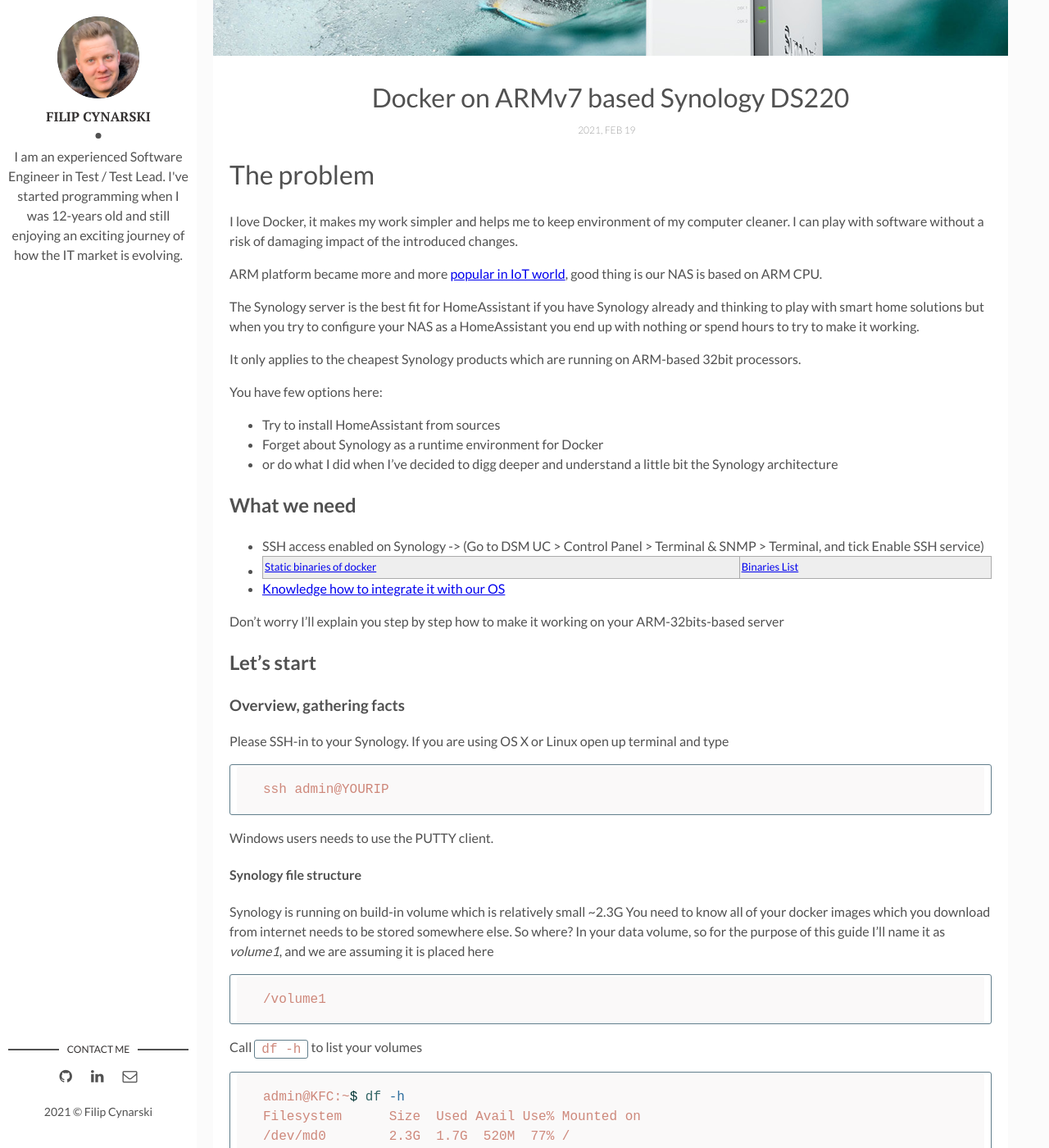
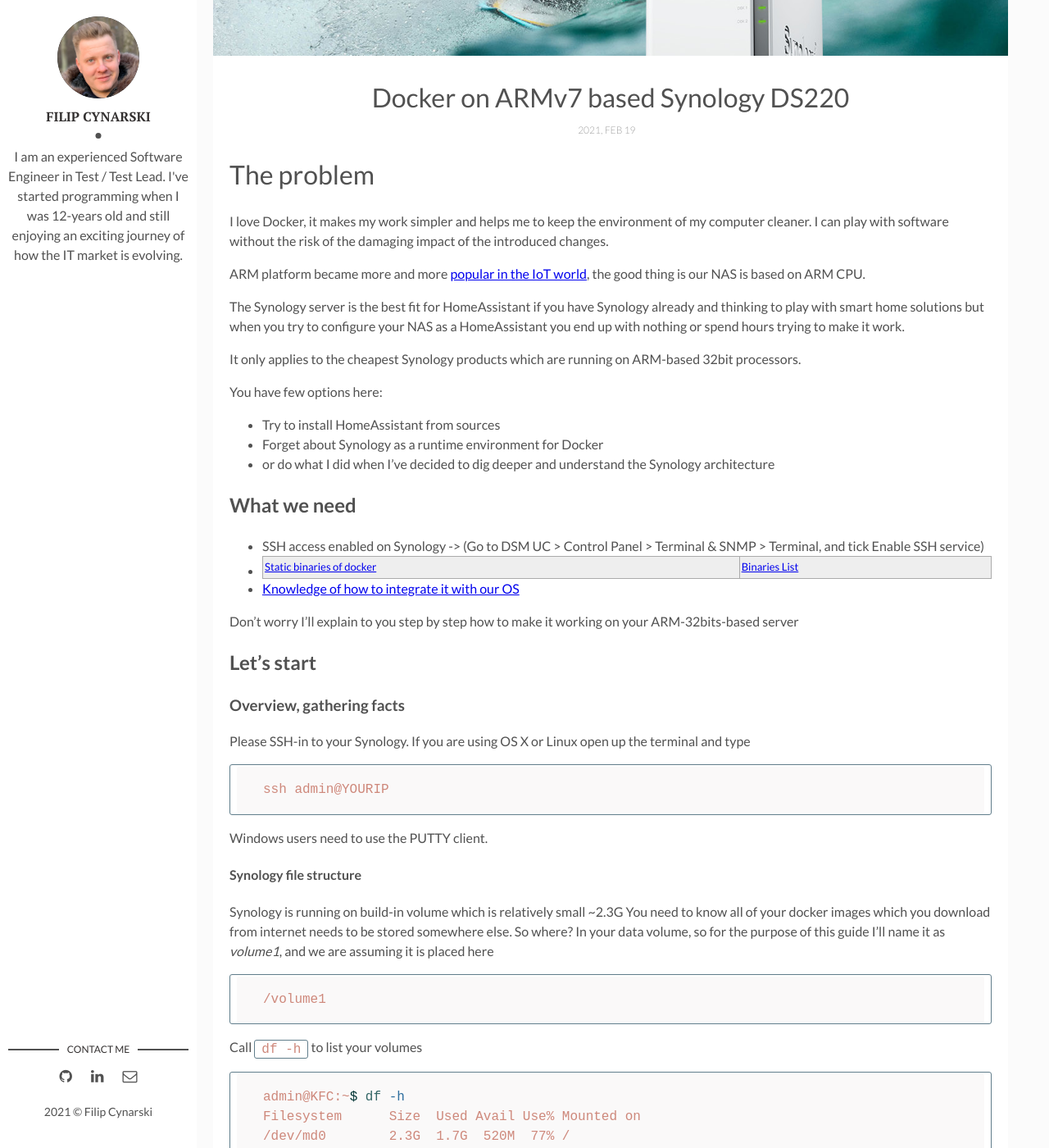
Before and after one commit to filipcynarski-software/filipcynarski-software.github.io, a Jekyll site: the page built from docs/_posts/2021-02-19-docker-on-synlogy-32bit.markdown, in a window 1280 px wide and 1400 px high, scrolled down 452 px. Shown: the whole window at 82% size. Built offline with Jekyll 4.4.1, drawn with Linux system fonts in a browser that asks for light colours; some of the changed text lies outside the part shown.

Commit message:
First version of article

````diff
--- a/docs/_posts/2021-02-19-docker-on-synlogy-32bit.markdown
+++ b/docs/_posts/2021-02-19-docker-on-synlogy-32bit.markdown
@@ -10,40 +10,40 @@
 
 # The problem
 
-I love Docker, it makes my work simpler and helps me to keep environment of my computer cleaner.
-I can play with software without a risk of damaging impact of the introduced changes.
+I love Docker, it makes my work simpler and helps me to keep the environment of my computer cleaner.
+I can play with software without the risk of the damaging impact of the introduced changes.
 
-ARM platform became more and more [popular in IoT world](https://collabnix.com/building-arm-based-docker-images-on-docker-desktop-made-possible-using-buildx/), good thing is our NAS is based on ARM CPU.
+ARM platform became more and more [popular in the IoT world](https://collabnix.com/building-arm-based-docker-images-on-docker-desktop-made-possible-using-buildx/), the good thing is our NAS is based on ARM CPU.
 
 The Synology server is the best fit for HomeAssistant if you have Synology already and thinking to play with smart home solutions
-but when you try to configure your NAS as a HomeAssistant you end up with nothing or spend hours to try to make it working.
+but when you try to configure your NAS as a HomeAssistant you end up with nothing or spend hours trying to make it work.
 
 It only applies to the cheapest Synology products which are running on ARM-based 32bit processors.
 
 You have few options here:
 - Try to install HomeAssistant from sources
 - Forget about Synology as a runtime environment for Docker
-- or do what I did when I've decided to digg deeper and understand a little bit the Synology architecture
+- or do what I did when I've decided to dig deeper and understand the Synology architecture
 
 ## What we need
 
 * SSH access enabled on Synology -> (Go to DSM UC > Control Panel > Terminal & SNMP > Terminal, and tick Enable SSH service)
 * [Static binaries of docker](https://github.com/docker-library/official-images#architectures-other-than-amd64) | [Binaries List](https://download.docker.com/linux/static/stable/)
-* [Knowledge how to integrate it with our OS](https://docs.docker.com/engine/install/binaries/)
+* [Knowledge of how to integrate it with our OS](https://docs.docker.com/engine/install/binaries/)
 
-Don't worry I'll explain you step by step how to make it working on your ARM-32bits-based server
+Don't worry I'll explain to you step by step how to make it working on your ARM-32bits-based server
 
 ## Let's start
 
 ### Overview, gathering facts
 
-Please SSH-in to your Synology. If you are using OS X or Linux open up terminal and type
+Please SSH-in to your Synology. If you are using OS X or Linux open up the terminal and type
 
 ```bash
 ssh admin@YOURIP
 ```
 
-Windows users needs to use the PUTTY client.
+Windows users need to use the PUTTY client.
 
 #### Synology file structure
 
@@ -125,9 +125,9 @@
 
 ### Binaries download & testing
 
-Ok, we know a little more about or hardware, so it is a good time to download binaries and proceed with installation.
+Ok, we know a little more about or hardware, so it is a good time to download binaries and proceed with the installation.
 
-Go to you home directory and prepare directory for download and extraction of the archive
+Go to your home directory and prepare a directory for the download and extraction of the archive
 
 ```bash
 cd ~/
@@ -145,7 +145,7 @@
 ```
 Where `docker-x.x.x.tgz` is downloaded TAR archive
 
-Before we install the extracted files we can test is docker binary compatible with our OS, so let's change directory to extracted one and test the binary like below:
+Before we install the extracted files we can test is the docker binary compatible with our OS, so let's change the directory to extracted one and test the binary like below:
 
 ```bash
 cd docker
@@ -156,11 +156,11 @@
 ```bash
 Docker version 20.10.5, build 55c4c88
 ```
-The output should be the downloaded docker version info of the docker binary if we receive error message instead it means we downloaded incompatible package.
+The output should be the downloaded docker version info of the docker binary if we receive an error message instead it means we downloaded an incompatible package.
 
 ### Docker installation
 
-You can go to [this](https://docs.docker.com/engine/install/binaries/) document directly or read entire description below
+You can go to [this](https://docs.docker.com/engine/install/binaries/) document directly or read the entire description below
 
 Let's check where you are
 
@@ -176,7 +176,7 @@
 
 Time to install your docker:
 
-* IMPORTANT you are in extracted directory of docker archive
+* IMPORTANT you are in the extracted directory of docker archive
 * What we are going to do right now
   * Change directory to level up just for safety and readability
   * Copy all binaries to `/usr/bin/` directory
@@ -203,7 +203,7 @@
 mkdir /volume1/docker
 ```
 
-Docker needs config file for that:
+Docker needs a config file for that:
 
 so you need to create/edit following file `/etc/docker/daemon.json`
 
@@ -236,7 +236,7 @@
 sudo docker run hello-world
 ```
 
-You should see finally tge output from hello-world container
+You should see finally the output from the hello-world container
 
 ```bash
 Hello from Docker!
````
Also changed, not shown: other parts of docs/_posts/2021-02-19-docker-on-synlogy-32bit.markdown (+3 -3 lines).
